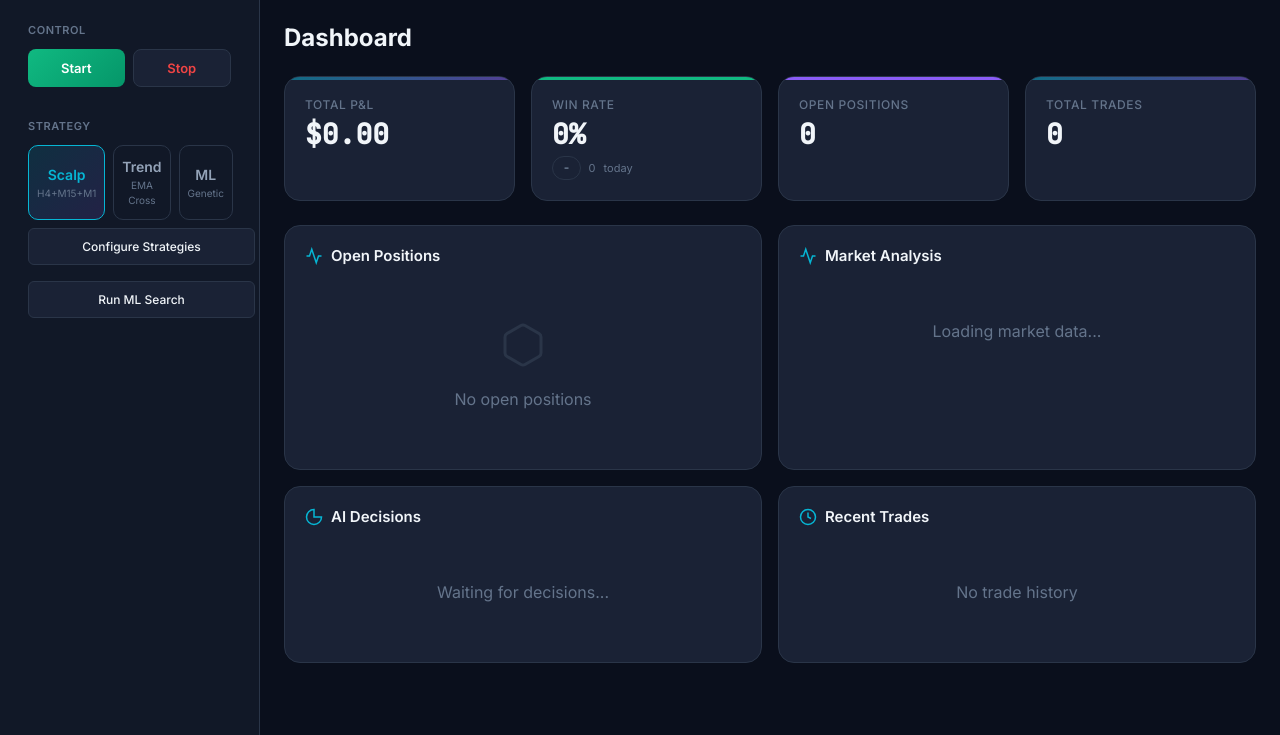
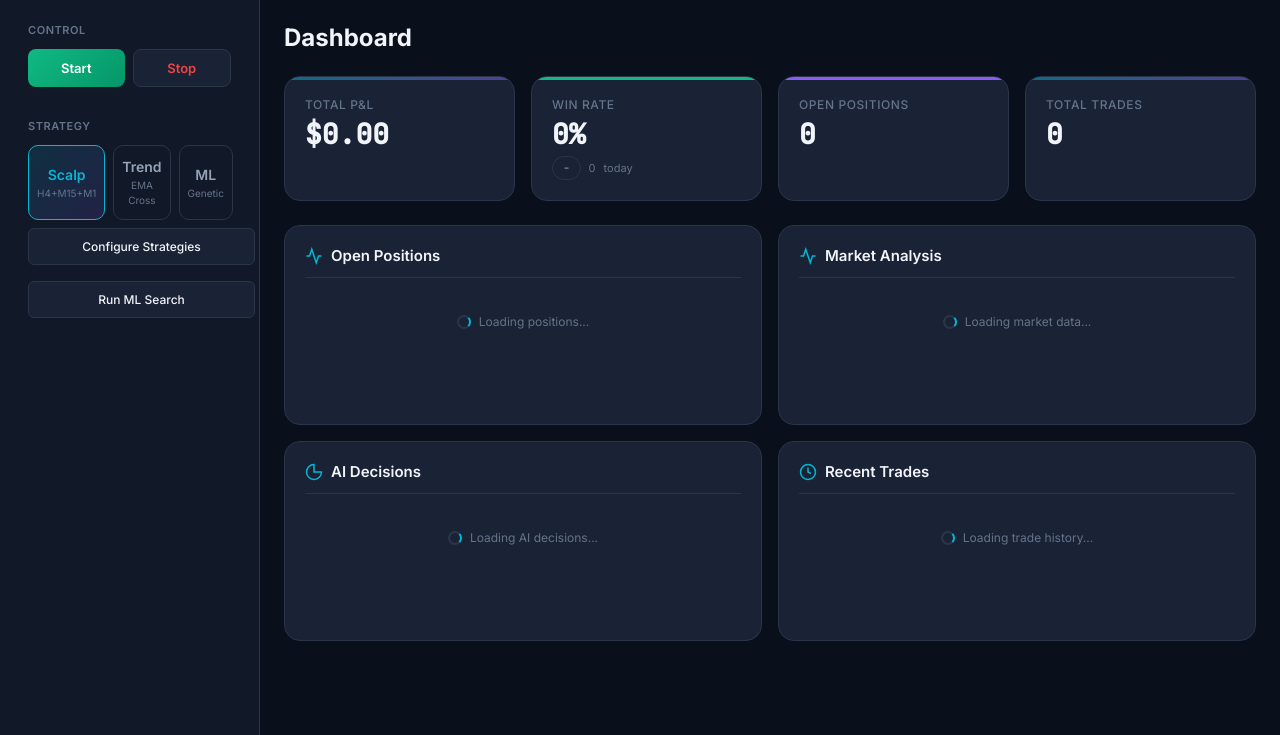
Before and after one commit to nadimkhan/mt5-trading-bot, a Flask app: page / in a window 1280 px wide. Shown: the part 65-800 px from the top of the page. Run offline with Flask 3, Linux system fonts and the light colour scheme; parts of the project's set-up code (start-up, migrations or seed data) failed here and were passed over; some libraries are stand-ins or nearby versions.

Commit message:
UI: Add loading spinners, friendly empty states with hints, hover effects on cards, better error handling

```diff
--- a/dashboard/templates/dashboard.html
+++ b/dashboard/templates/dashboard.html
@@ -87,26 +87,38 @@
         .page-title span { color: var(--accent-cyan); }
 
         .stats-grid { display: grid; grid-template-columns: repeat(4, 1fr); gap: 16px; margin-bottom: 24px; }
-        .stat-card { background: var(--bg-card); border: 1px solid var(--border-color); border-radius: 16px; padding: 20px; position: relative; overflow: hidden; }
+        .stat-card { background: var(--bg-card); border: 1px solid var(--border-color); border-radius: 16px; padding: 20px; position: relative; overflow: hidden; transition: all 0.2s; }
+        .stat-card:hover { border-color: var(--accent-cyan); transform: translateY(-2px); box-shadow: 0 4px 20px rgba(0, 0, 0, 0.3); }
         .stat-card::before { content: ''; position: absolute; top: 0; left: 0; right: 0; height: 3px; background: linear-gradient(90deg, var(--accent-cyan), var(--accent-purple)); opacity: 0.5; }
         .stat-card.green::before { background: var(--accent-green); opacity: 1; }
         .stat-card.red::before { background: var(--accent-red); opacity: 1; }
         .stat-card.purple::before { background: var(--accent-purple); opacity: 1; }
-        .stat-label { font-size: 12px; font-weight: 500; color: var(--text-muted); text-transform: uppercase; letter-spacing: 0.05em; margin-bottom: 8px; }
-        .stat-value { font-family: 'JetBrains Mono', monospace; font-size: 28px; font-weight: 700; line-height: 1; }
+        .stat-label { font-size: 12px; font-weight: 500; color: var(--text-muted); text-transform: uppercase; letter-spacing: 0.05em; margin-bottom: 8px; display: flex; align-items: center; justify-content: space-between; }
+        .stat-value { font-family: 'JetBrains Mono', monospace; font-size: 28px; font-weight: 700; line-height: 1; transition: color 0.2s; }
         .stat-value.positive { color: var(--accent-green); }
         .stat-value.negative { color: var(--accent-red); }
+        .stat-value.loading { opacity: 0.4; }
 
         .grid-2 { display: grid; grid-template-columns: repeat(2, 1fr); gap: 16px; }
-        .card { background: var(--bg-card); border: 1px solid var(--border-color); border-radius: 16px; padding: 20px; }
-        .card-header { display: flex; align-items: center; justify-content: space-between; margin-bottom: 16px; }
+        .card { background: var(--bg-card); border: 1px solid var(--border-color); border-radius: 16px; padding: 20px; transition: border-color 0.2s; min-height: 200px; display: flex; flex-direction: column; }
+        .card:hover { border-color: var(--border-color); }
+        .card.loading { opacity: 0.6; }
+        .card-content { flex: 1; overflow-y: auto; }
+        .card-header { display: flex; align-items: center; justify-content: space-between; margin-bottom: 16px; padding-bottom: 12px; border-bottom: 1px solid var(--border-color); }
         .card-title { font-size: 15px; font-weight: 600; display: flex; align-items: center; gap: 8px; }
         .card-title svg { width: 18px; height: 18px; stroke: var(--accent-cyan); stroke-width: 2; fill: none; }
+        .card-badge { display: inline-flex; align-items: center; gap: 4px; padding: 2px 8px; background: var(--bg-secondary); border: 1px solid var(--border-color); border-radius: 10px; font-size: 10px; color: var(--text-muted); }
+
+        /* Loading spinner */
+        .spinner { display: inline-block; width: 14px; height: 14px; border: 2px solid var(--border-color); border-top-color: var(--accent-cyan); border-radius: 50%; animation: spin 0.8s linear infinite; }
+        @keyframes spin { to { transform: rotate(360deg); } }
+        .loading-text { color: var(--text-muted); font-size: 12px; display: flex; align-items: center; gap: 8px; padding: 20px 0; justify-content: center; }
 
         .positions-table { width: 100%; border-collapse: collapse; }
-        .positions-table th { text-align: left; padding: 10px 12px; font-size: 11px; font-weight: 600; text-transform: uppercase; letter-spacing: 0.05em; color: var(--text-muted); border-bottom: 1px solid var(--border-color); }
+        .positions-table th { text-align: left; padding: 10px 12px; font-size: 11px; font-weight: 600; text-transform: uppercase; letter-spacing: 0.05em; color: var(--text-muted); border-bottom: 1px solid var(--border-color); position: sticky; top: 0; background: var(--bg-card); }
         .positions-table td { padding: 12px; font-size: 13px; border-bottom: 1px solid var(--border-color); }
         .positions-table tr:last-child td { border-bottom: none; }
+        .positions-table tr:hover { background: var(--bg-card-hover); }
         .symbol-badge { display: inline-flex; align-items: center; gap: 6px; padding: 4px 10px; background: var(--bg-secondary); border-radius: 6px; font-weight: 600; font-size: 12px; }
         .type-badge { padding: 4px 10px; border-radius: 6px; font-size: 11px; font-weight: 600; text-transform: uppercase; }
         .type-badge.buy { background: rgba(16, 185, 129, 0.15); color: var(--accent-green); }
@@ -234,19 +246,19 @@
             <div class="grid-2">
                 <div class="card">
                     <div class="card-header"><div class="card-title"><svg viewBox="0 0 24 24"><path d="M22 12h-4l-3 9L9 3l-3 9H2"/></svg>Open Positions</div></div>
-                    <div id="positions-data"><div class="empty-state"><svg viewBox="0 0 24 24"><path d="M21 16V8a2 2 0 0 0-1-1.73l-7-4a2 2 0 0 0-2 0l-7 4A2 2 0 0 0 3 8v8a2 2 0 0 0 1 1.73l7 4a2 2 0 0 0 2 0l7-4A2 2 0 0 0 21 16z"/></svg><p>No open positions</p></div></div>
+                    <div id="positions-data" class="card-content"></div>
                 </div>
                 <div class="card">
                     <div class="card-header"><div class="card-title"><svg viewBox="0 0 24 24"><polyline points="22 12 18 12 15 21 9 3 6 12 2 12"/></svg>Market Analysis</div></div>
-                    <div id="market-data"><div class="empty-state"><p>Loading market data...</p></div></div>
+                    <div id="market-data" class="card-content"></div>
                 </div>
                 <div class="card">
                     <div class="card-header"><div class="card-title"><svg viewBox="0 0 24 24"><path d="M12 2a10 10 0 1 0 10 10H12V2z"/></svg>AI Decisions</div></div>
-                    <div id="ai-decisions"><div class="empty-state"><p>Waiting for decisions...</p></div></div>
+                    <div id="ai-decisions" class="card-content"></div>
                 </div>
                 <div class="card">
                     <div class="card-header"><div class="card-title"><svg viewBox="0 0 24 24"><circle cx="12" cy="12" r="10"/><polyline points="12 6 12 12 16 14"/></svg>Recent Trades</div></div>
-                    <div id="trade-history"><div class="empty-state"><p>No trade history</p></div></div>
+                    <div id="trade-history" class="card-content"></div>
                 </div>
             </div>
         </main>
@@ -274,8 +286,46 @@
     <script>
         const socket = io();
 
+        // ========================================
+        // UTILITIES
+        // ========================================
         function updateTime() { document.getElementById('time-display').textContent = new Date().toLocaleTimeString('en-US', { hour12: false }); }
         setInterval(updateTime, 1000); updateTime();
+
+        // Format currency consistently
+        function formatMoney(val) {
+            const sign = val >= 0 ? '+' : '-';
+            return sign + '$' + Math.abs(val).toFixed(2);
+        }
+
+        // Format percentage
+        function formatPct(val) { return val + '%'; }
+
+        // Show loading spinner in an element
+        function showLoading(elementId, message) {
+            const el = document.getElementById(elementId);
+            if (!el) return;
+            el.innerHTML = '<div class="loading-text"><span class="spinner"></span>' + (message || 'Loading...') + '</div>';
+        }
+
+        // Show friendly error
+        function showError(elementId, error) {
+            const el = document.getElementById(elementId);
+            if (!el) return;
+            el.innerHTML = '<div class="empty-state" style="color: var(--accent-red);"><p>⚠ ' + error + '</p></div>';
+        }
+
+        // Show empty state
+        function showEmpty(elementId, icon, message, hint) {
+            const el = document.getElementById(elementId);
+            if (!el) return;
+            let html = '<div class="empty-state">';
+            if (icon) html += '<div style="font-size: 32px; opacity: 0.5; margin-bottom: 8px;">' + icon + '</div>';
+            html += '<p style="font-weight: 500; margin-bottom: 4px;">' + message + '</p>';
+            if (hint) html += '<p style="font-size: 11px; color: var(--text-muted);">' + hint + '</p>';
+            html += '</div>';
+            el.innerHTML = html;
+        }
 
         // Button handlers
         document.getElementById('btn-start').addEventListener('click', function() {
@@ -299,14 +349,32 @@
         socket.on('market_update', (marketData) => { updateMarket(marketData); });
         socket.on('analytics_update', (analytics) => { updateAnalytics(analytics); });
 
+        // Show initial loading states
+        showLoading('positions-data', 'Loading positions...');
+        showLoading('market-data', 'Loading market data...');
+        showLoading('ai-decisions', 'Loading AI decisions...');
+        showLoading('trade-history', 'Loading trade history...');
+
         function loadInitialData() {
-            fetch('/api/status').then(r => r.json()).then(data => updateStatus(data));
-            fetch('/api/positions').then(r => r.json()).then(data => updatePositions(data));
-            fetch('/api/analytics').then(r => r.json()).then(data => updateAnalytics(data));
-            fetch('/api/strategies').then(r => r.json()).then(data => updateStrategyUI(data.current));
-            fetch('/api/decisions').then(r => r.json()).then(data => updateDecisions(data));
-            fetch('/api/history').then(r => r.json()).then(data => updateHistory(data));
-            fetch('/api/market').then(r => r.json()).then(data => updateMarket(data));
+            // Use safe fetch wrapper for better error handling
+            safeFetch('/api/status', updateStatus, (err) => console.error('Status:', err));
+            safeFetch('/api/positions', updatePositions, (err) => showError('positions-data', 'Failed to load'));
+            safeFetch('/api/analytics', updateAnalytics, (err) => console.error('Analytics:', err));
+            safeFetch('/api/strategies', (data) => updateStrategyUI(data.current), (err) => console.error('Strategies:', err));
+            safeFetch('/api/decisions', updateDecisions, (err) => showError('ai-decisions', 'Failed to load'));
+            safeFetch('/api/history', updateHistory, (err) => showError('trade-history', 'Failed to load'));
+            safeFetch('/api/market', updateMarket, (err) => showError('market-data', 'Failed to load'));
+        }
+
+        // Safe fetch wrapper
+        function safeFetch(url, onSuccess, onError) {
+            return fetch(url)
+                .then(r => {
+                    if (!r.ok) throw new Error('HTTP ' + r.status);
+                    return r.json();
+                })
+                .then(data => { try { onSuccess(data); } catch(e) { console.error('Handler error:', e); } })
+                .catch(err => { if (onError) onError(err); });
         }
 
         function setStrategy(strategy) {
@@ -367,7 +435,10 @@
 
         function updatePositions(positions) {
             const container = document.getElementById('positions-data');
-            if (!positions || positions.length === 0) { container.innerHTML = '<div class="empty-state"><svg viewBox="0 0 24 24"><path d="M21 16V8a2 2 0 0 0-1-1.73l-7-4a2 2 0 0 0-2 0l-7 4A2 2 0 0 0 3 8v8a2 2 0 0 0 1 1.73l7 4a2 2 0 0 0 2 0l7-4A2 2 0 0 0 21 16z"/></svg><p>No open positions</p></div>'; return; }
+            if (!positions || positions.length === 0) {
+                showEmpty('positions-data', '○', 'No open positions', 'Start the engine to look for trading opportunities');
+                return;
+            }
             let html = '<table class="positions-table"><thead><tr><th>Symbol</th><th>Type</th><th>Lot</th><th>Entry</th><th>P&L</th></tr></thead><tbody>';
             positions.forEach(p => { const pnl = p.profit || 0; const pnlClass = pnl >= 0 ? 'positive' : 'negative'; const sign = pnl >= 0 ? '+' : '-'; const absPnl = Math.abs(pnl).toFixed(2); html += '<tr><td><span class="symbol-badge">' + p.symbol + '</span></td><td><span class="type-badge ' + p.type.toLowerCase() + '">' + p.type + '</span></td><td>' + p.volume + '</td><td>' + p.price_open.toFixed(5) + '</td><td><span class="pnl-value ' + pnlClass + '">' + sign + '$' + absPnl + '</span></td></tr>'; });
             html += '</tbody></table>';
@@ -376,7 +447,10 @@
 
         function updateDecisions(decisions) {
             const container = document.getElementById('ai-decisions');
-            if (!decisions || decisions.length === 0) { container.innerHTML = '<div class="empty-state"><p>No decisions yet</p></div>'; return; }
+            if (!decisions || decisions.length === 0) {
+                showEmpty('ai-decisions', '⌛', 'No decisions yet', 'The bot will log decisions here as it analyzes the market');
+                return;
+            }
             let html = '';
             decisions.slice(0, 8).forEach(d => {
                 const action = d.action || 'HOLD';
@@ -410,7 +484,10 @@
 
         function updateHistory(history) {
             const container = document.getElementById('trade-history');
-            if (!history || history.length === 0) { container.innerHTML = '<div class="empty-state"><p>No trade history</p></div>'; return; }
+            if (!history || history.length === 0) {
+                showEmpty('trade-history', '○', 'No closed trades yet', 'Trades will appear here once the bot closes its first position');
+                return;
+            }
             let html = '<table class="positions-table"><thead><tr><th>Symbol</th><th>Type</th><th>Entry</th><th>Exit</th><th>P&L</th></tr></thead><tbody>';
             history.slice(0, 5).forEach(t => { const pnl = t.pnl || 0; const pnlClass = pnl >= 0 ? 'positive' : 'negative'; const sign = pnl >= 0 ? '+' : '-'; const absPnl = Math.abs(pnl).toFixed(2); html += '<tr><td><span class="symbol-badge">' + t.symbol + '</span></td><td><span class="type-badge ' + t.action.toLowerCase() + '">' + t.action + '</span></td><td>' + t.entry_price.toFixed(5) + '</td><td>' + (t.exit_price ? t.exit_price.toFixed(5) : '-') + '</td><td><span class="pnl-value ' + pnlClass + '">' + sign + '$' + absPnl + '</span></td></tr>'; });
             html += '</tbody></table>';
```
